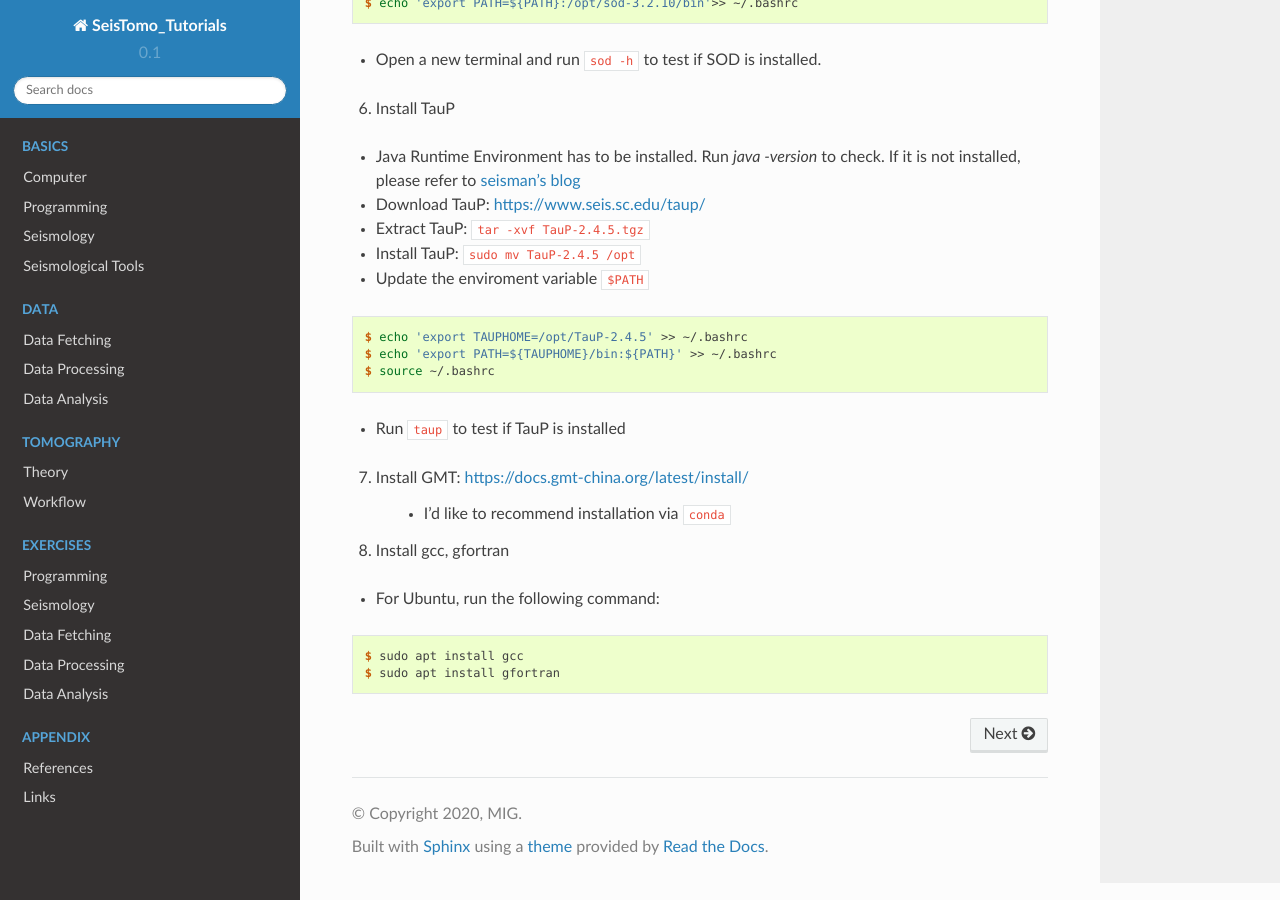
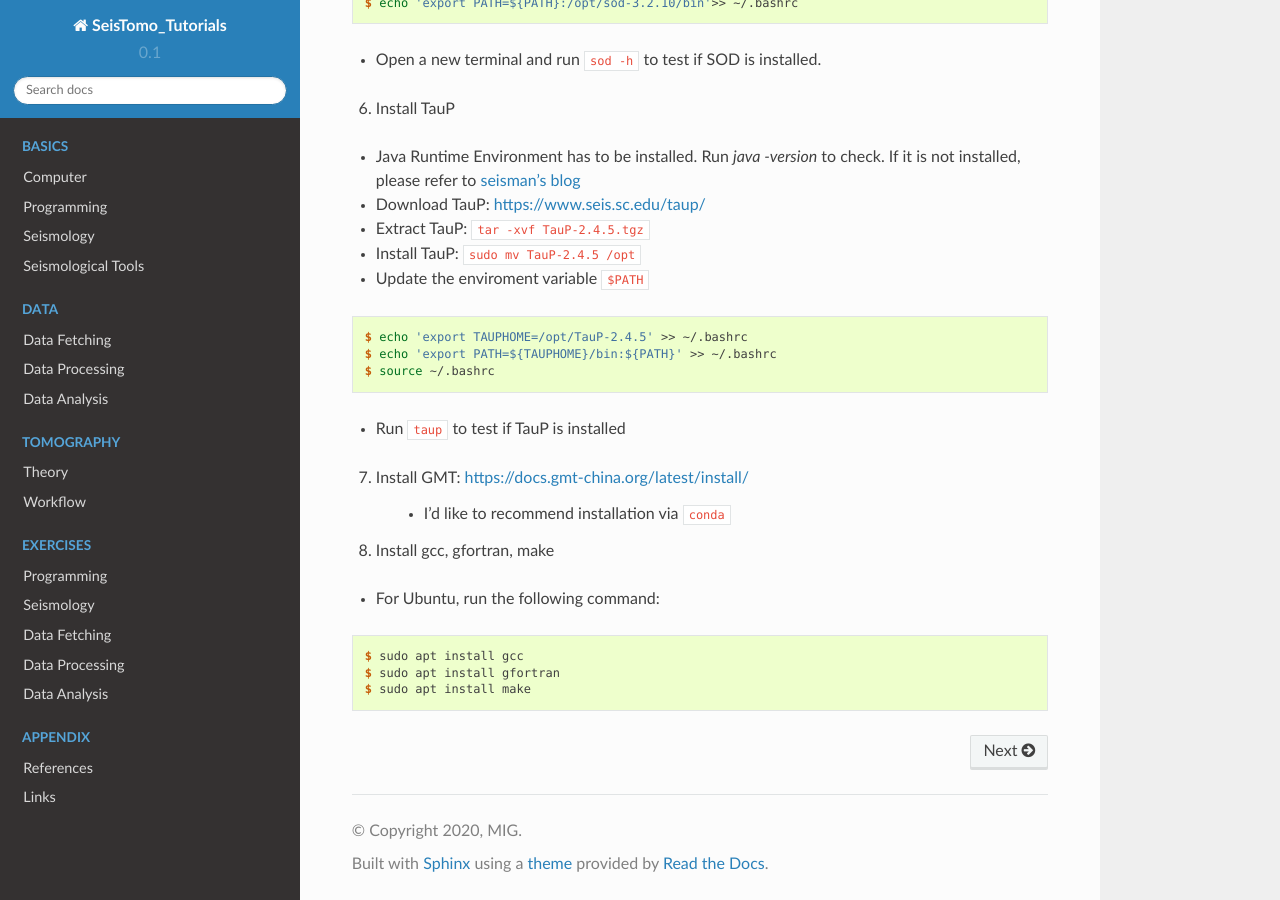
Before and after one commit to MIGG-NTU/SeisTomo_Tutorials, a Sphinx documentation site: the page built from source/index.rst, in a window 1280 px wide and 900 px high, scrolled down 2576 px. Built offline with Sphinx 7.4.7 and the Read the Docs theme 2.0.0, drawn with Linux system fonts in a browser that asks for light colours.

Commit message:
Update index.rst (#51)

```diff
--- a/source/index.rst
+++ b/source/index.rst
@@ -149,13 +149,14 @@ In order to follow the toturials, you have to install the following terms in you
 
     - I'd like to recommend installation via ``conda``
 
-8. Install gcc, gfortran
+8. Install gcc, gfortran, make
 
 - For Ubuntu, run the following command:
 .. code-block:: console
 
    $ sudo apt install gcc
    $ sudo apt install gfortran
+   $ sudo apt install make
 
 
 .. toctree::
```
